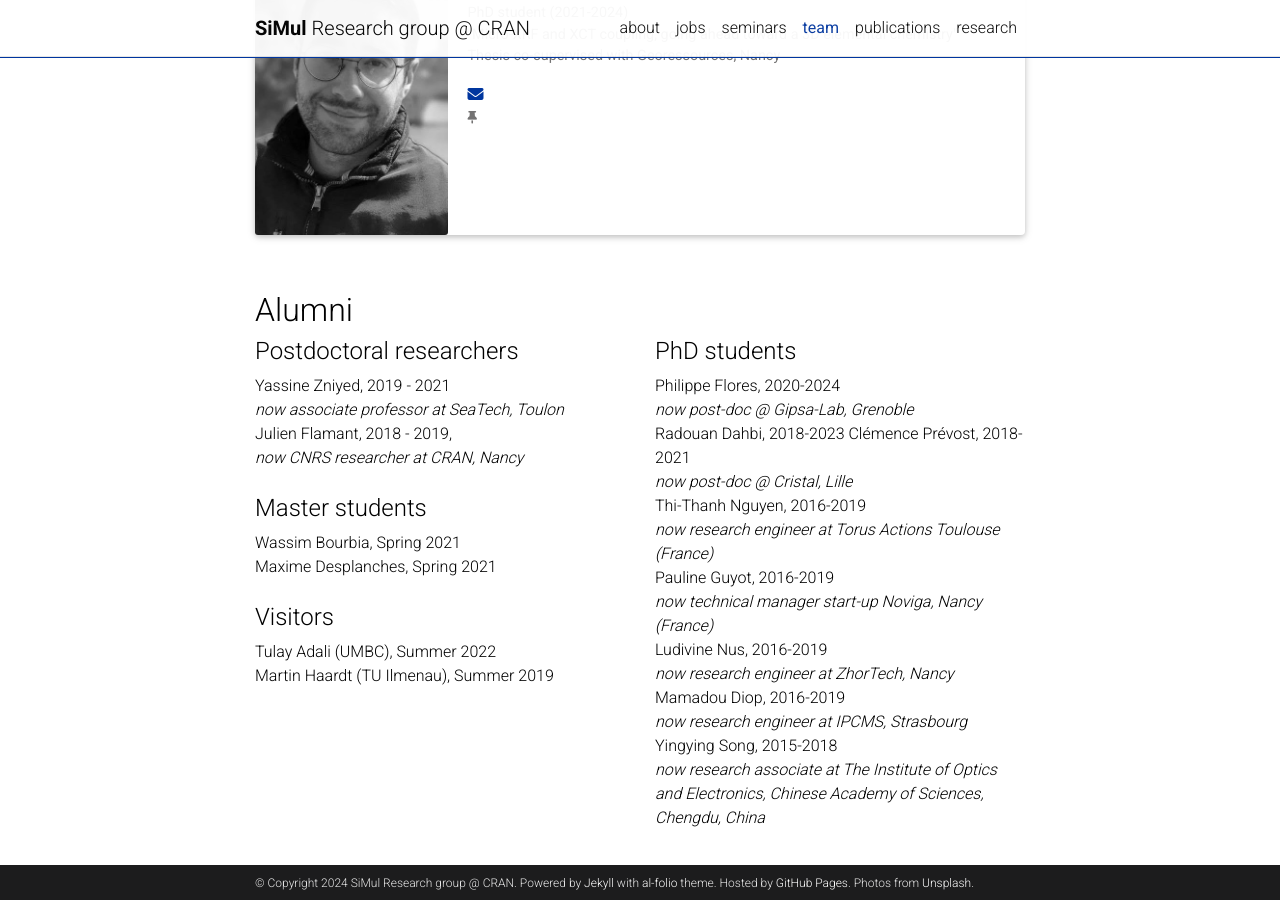
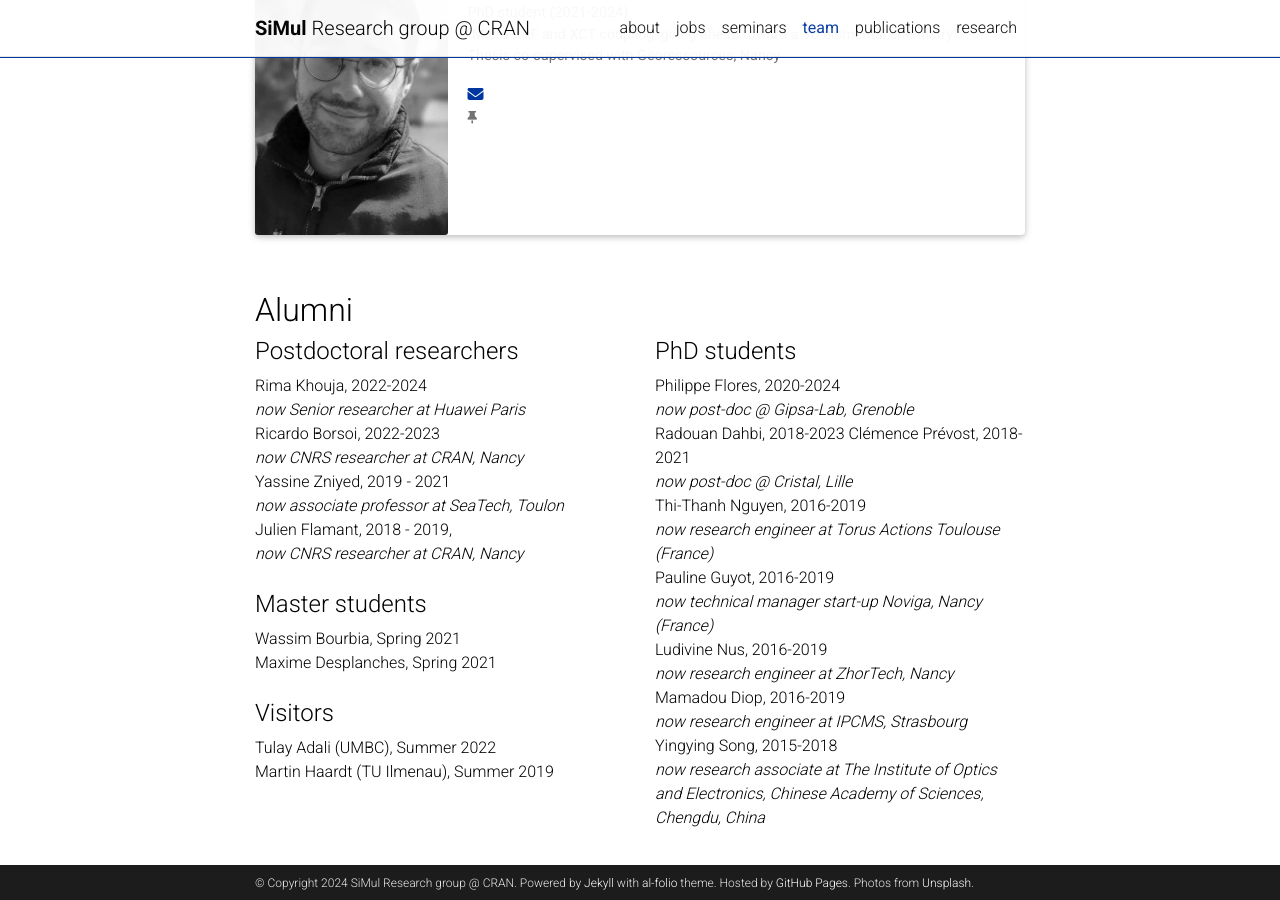
Before and after one commit to cran-simul/cran-simul.github.io, a Jekyll site: the page built from _pages/team.md, in a window 1280 px wide and 900 px high, scrolled down 4455 px. Built offline with Jekyll 4.4.1, drawn with Linux system fonts in a browser that asks for light colours; comment, search, counter and statistics services are not loaded; a style sheet for code colours, icons or effects is not loaded.

Commit message:
Update alumni_postdocs.yml

```diff
--- a/_data/alumni_postdocs.yml
+++ b/_data/alumni_postdocs.yml
@@ -1,3 +1,7 @@
+- name: Rima Khouja, 2022-2024
+  now: Senior researcher at Huawei Paris
+- name: Ricardo Borsoi, 2022-2023
+  now: CNRS researcher at CRAN, Nancy
 - name: Yassine Zniyed, 2019 - 2021
   now: associate professor at SeaTech, Toulon
 - name: Julien Flamant, 2018 - 2019,
```
